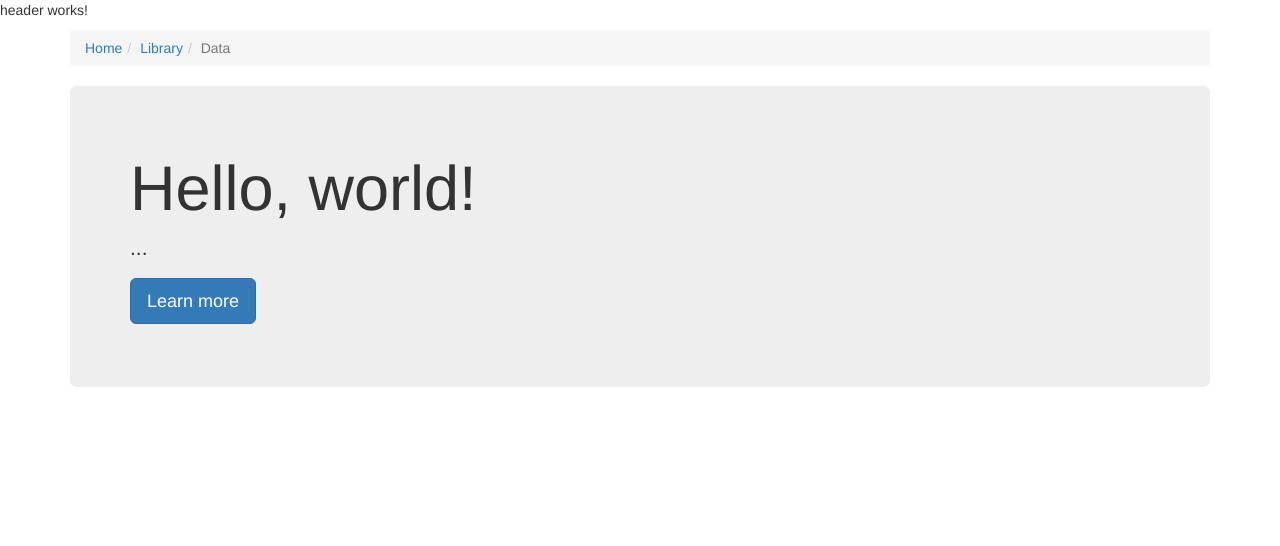
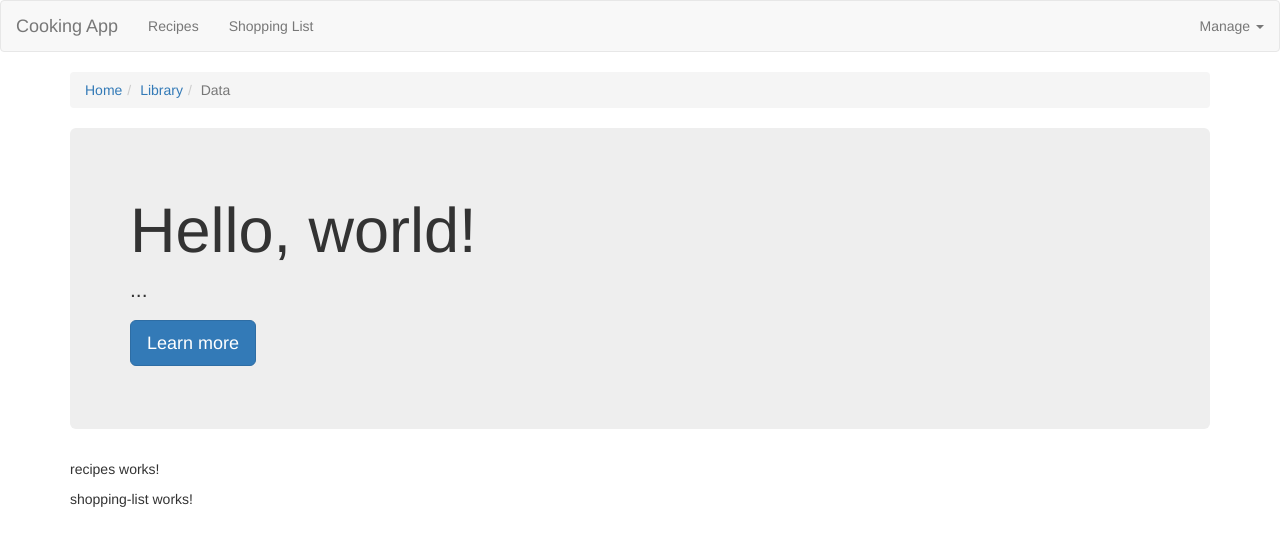
Before and after one commit to alizahidch/CookingApp, an Angular app: page / in a window 1280 px wide. Shown: the top 546 px of the page. Built offline with nearby package versions, Linux system fonts and the light colour scheme.

Commit message:
header template

```diff
--- a/src/app/app.component.html
+++ b/src/app/app.component.html
@@ -11,5 +11,8 @@
         <p>...</p>
         <p><a class="btn btn-primary btn-lg" href="#" role="button">Learn more</a></p>
       </div>
+<app-recipes></app-recipes>
+<app-shopping-list></app-shopping-list>
+
 
 </div>
--- a/src/app/header/header/header.component.html
+++ b/src/app/header/header/header.component.html
@@ -1,3 +1,22 @@
-<p>
-  header works!
-</p>
+<nav class="navbar navbar-default">
+
+  <div class="container-fluid">
+    <div class="navbar-header">
+      <a href="" class="navbar-brand"> Cooking App</a>
+    </div>
+    <div class="navbar-default">
+      <ul class="nav navbar-nav">
+        <li><a href="">Recipes</a></li>
+        <li><a href="">Shopping List</a></li>
+      </ul>
+      <ul class="nav navbar-nav navbar-right">
+        <li class="dropdown">
+          <a href="" class="dropdown-toggle" role="button">Manage <span class="caret"></span></a>
+          <ul class="dropdown-menu">
+            <li><a href="">Save Data</a></li>
+            <li><a href="">Fetch Data</a></li></ul>
+        </li>
+      </ul>
+    </div>
+  </div>
+</nav>
```
